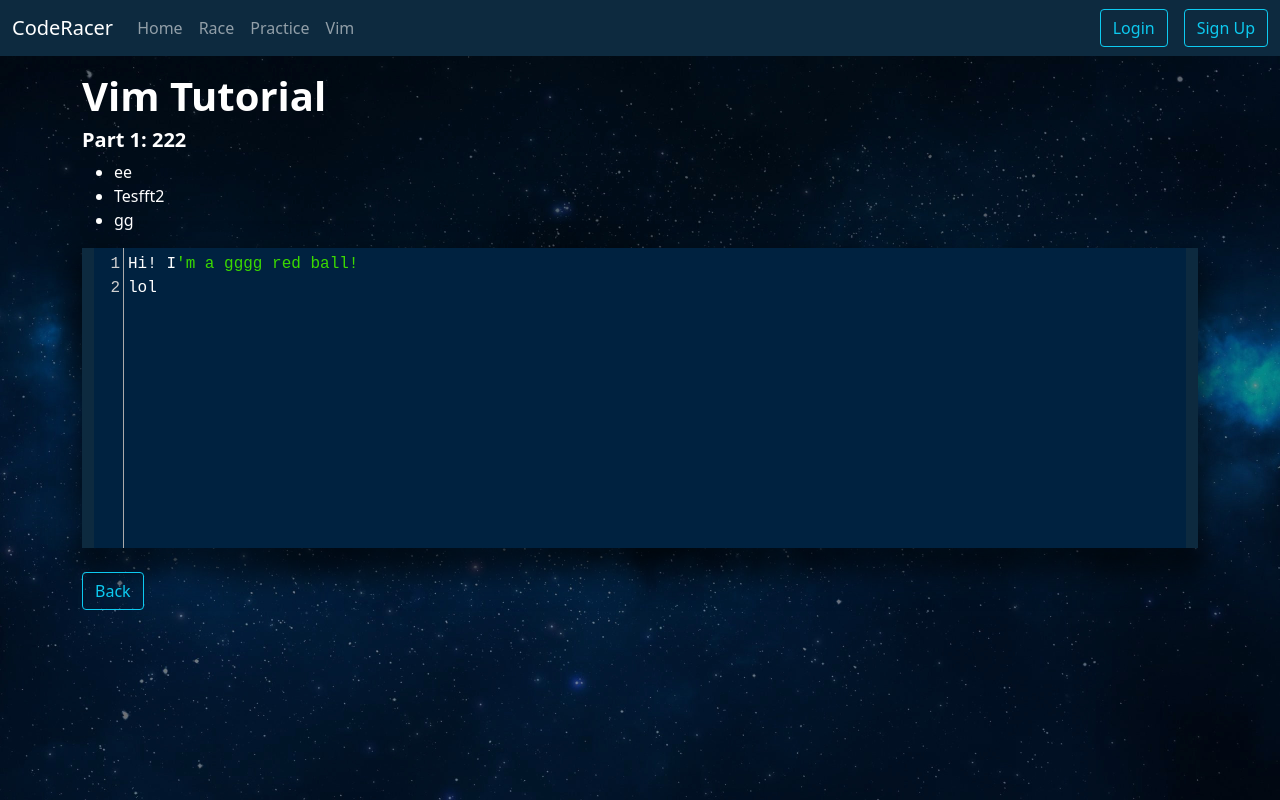
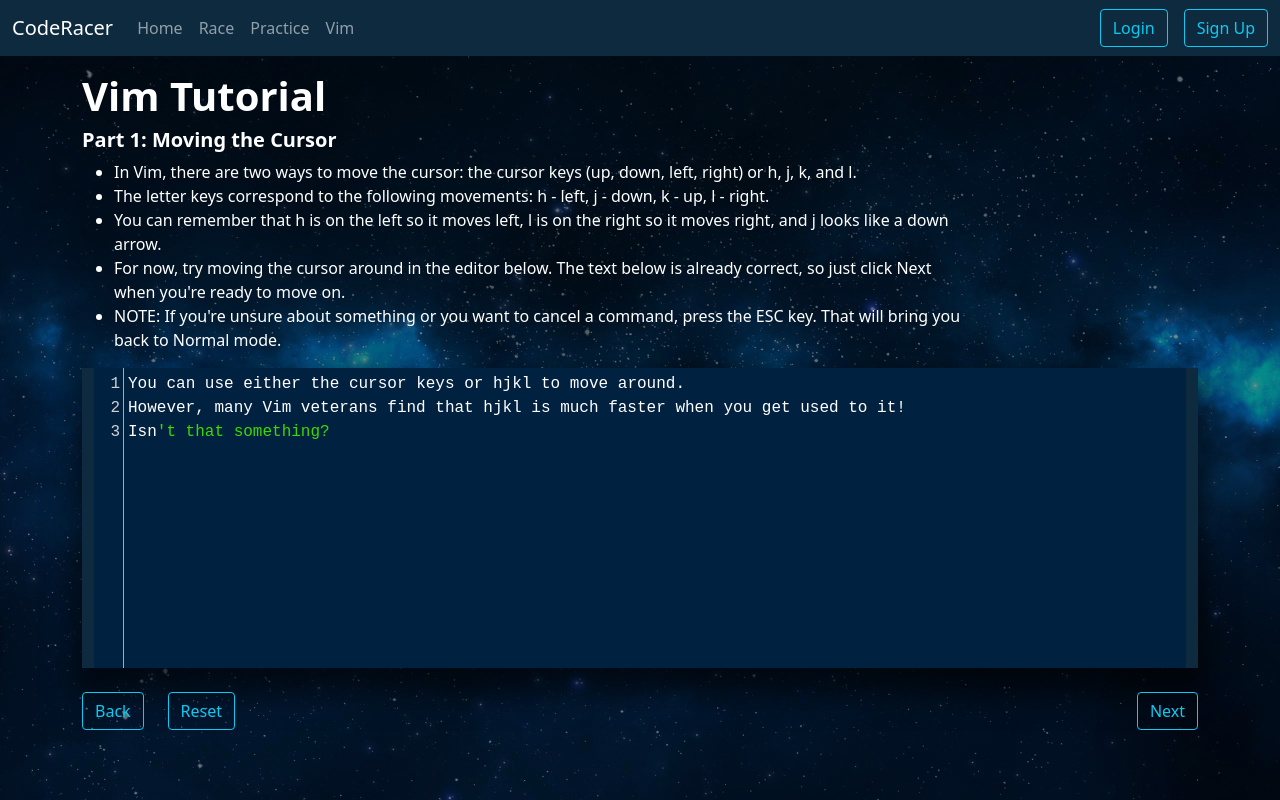
Before and after one commit to Graphcalibur/kfc-orbital-2021, a React (Create React App) app in the folder client/: page /vim/tutorial/1 in a window 1280 px wide. Built offline with nearby package versions, Linux system fonts and the light colour scheme; no server answers.

Commit message:
Added vim tutorial and vim tutorial data

```diff
--- a/client/src/components/NavBar.jsx
+++ b/client/src/components/NavBar.jsx
@@ -88,7 +88,7 @@ class NavBar extends Component {
               <Link className="nav-link" to="/lang">
                 Practice
               </Link>
-              <Link className="nav-link" to="/vim">
+              <Link className="nav-link" to="/vim/tutorial/">
                 Vim
               </Link>
             </Nav>
--- a/client/src/pages/Vim/Vim.jsx
+++ b/client/src/pages/Vim/Vim.jsx
@@ -15,7 +15,6 @@ const Vim = (props) => {
       <CodeMirror
         value={props.text}
         options={{
-          mode: "text/x-java",
           theme: "cobalt",
           lineNumbers: true,
           keyMap: "vim",
--- a/client/src/pages/Vim/VimTutorial.jsx
+++ b/client/src/pages/Vim/VimTutorial.jsx
@@ -4,6 +4,18 @@ import { Link, withRouter } from "react-router-dom";
 import Vim from "./Vim";
 
 const tutorial_data = require("./VimTutorialData.json");
+
+/* TODO:
+- Store results of texts in other parts so that if you hit back
+you don't have to redo the lesson?
+- Parts to finish:
+  - Numbers as motions
+  - Undo
+  - Put
+  - Change
+  - Find
+  - Replace
+  - */
 
 class VimTutorial extends Component {
   state = {
@@ -49,6 +61,7 @@ class VimTutorial extends Component {
           this.updatePart(this.state.part - 1);
         }}
         variant="outline-info"
+        className="mb-4 me-4"
       >
         Back
       </Button>
@@ -66,10 +79,15 @@ class VimTutorial extends Component {
         variant="outline-info"
         style={{ float: "right" }}
         disabled={this.state.text !== this.state.goal_text}
+        className="mb-4"
       >
         Next
       </Button>
     );
+  };
+
+  reset = () => {
+    this.setState({ text: this.state.initial_text });
   };
 
   onVimChange = (editor, data, value) => {
@@ -91,7 +109,7 @@ class VimTutorial extends Component {
           </b>
         </h5>
 
-        <ul className="text">
+        <ul className="text" style={{ width: "80%" }}>
           {this.state.instructions.map((instruction, i) => (
             <li key={i}>{instruction}</li>
           ))}
@@ -101,6 +119,10 @@ class VimTutorial extends Component {
 
         {this.getBackBtn()}
 
+        <Button onClick={this.reset} variant="outline-info" className="mb-4">
+          Reset
+        </Button>
+
         {this.getNextBtn()}
       </Container>
     );
--- a/client/src/pages/Vim/VimTutorialData.json
+++ b/client/src/pages/Vim/VimTutorialData.json
@@ -1,20 +1,96 @@
 [{
     "title": "Introduction",
 "instructions": [
-    "Test1",
-    "Test2",
-    "Test3"
+    "Welcome! The goal of this tutorial is to teach you the most useful Vim commands in a hands-on environment.",
+    "By the end, we hope that you will be knowledgable enough to confidently write programs in Vim.",
+    "Each part of this tutorial will introduce a new command and task you with using it to correct the text below. Only when the text is correct can you move on.",
+    "For now, the text is already correct, so simply click Next to go to the next part. If needed, you can reset the editor to its initial state by clicking Reset.",
+    "NOTE: This tutorial mainly serves as a more user-friendly version of VimTutor, hence many of the parts are based on segments from VimTutor."
 ],
-"initial_text": "Hi! I'm a bouncl red ball!",
-"goal_text": "Hi! I'm a bouncy red ball!"
+"initial_text": "Welcome to Vim!",
+"goal_text": "Welcome to Vim!"
 },
 {
-    "title": "222",
+    "title": "Moving the Cursor",
 "instructions": [
-    "ee",
-    "Tesfft2",
-    "gg"
+    "In Vim, there are two ways to move the cursor: the cursor keys (up, down, left, right) or h, j, k, and l.",
+    "The letter keys correspond to the following movements: h - left, j - down, k - up, l - right.",
+    "You can remember that h is on the left so it moves left, l is on the right so it moves right, and j looks like a down arrow.",
+    "For now, try moving the cursor around in the editor below. The text below is already correct, so just click Next when you're ready to move on.",
+    "NOTE: If you're unsure about something or you want to cancel a command, press the ESC key. That will bring you back to Normal mode."
 ],
-"initial_text": "Hi! I'm a gggg red ball!\nlol",
-"goal_text":"Hi! I'm a bouncy red ball!\nlol"
+"initial_text": "You can use either the cursor keys or hjkl to move around.\nHowever, many Vim veterans find that hjkl is much faster when you get used to it!\nIsn't that something?",
+"goal_text": "You can use either the cursor keys or hjkl to move around.\nHowever, many Vim veterans find that hjkl is much faster when you get used to it!\nIsn't that something?"
+},
+{
+    "title": "Inserting and Editing Text",
+"instructions": [
+    "Currently, the Vim Editor is in Normal Mode, which lets you enter commands but doesn't let you insert text.",
+    "To be able to insert and edit text, press the i key. This will bring you to Insert mode.",
+    "The first line in the text below is unfinished. Complete it so it matches the second line.",
+    "To do this, move your cursor to the character that's after where you want to insert the text, then press i and correct the line.",
+    "After each error is fixed, press ESC to go back to Normal mode and repeat the previous step for the next error."
+],
+"initial_text": "It seems smen forgot to some wds in line!\nIt seems like someone forgot to type some words in this line!",
+"goal_text": "It seems like someone forgot to type some words in this line!\nIt seems like someone forgot to type some words in this line!"
+},
+{
+    "title": "Deleting Text",
+"instructions": [
+    "Like all other commands, to delete text, first makre sure you are in Normal Mode.",
+    "Move the cursor to the character you want to delete, and press the x key to delete it.",
+    "The line below has many duplicate letters. Delete them to be able to move on to the next part."
+],
+"initial_text": "I thhinkkk I haaave ddddouble visiooon.",
+"goal_text": "I think I have double vision."
+},
+{
+    "title": "Appending Text",
+    "instructions": [
+        "To append text after a certain character, first make sure you are in Normal Mode.",
+        "Move the cursor to the character that's before where you want to insert the text, then press the a key and type in the text.",
+        "Alternatively, you can press A instead to append text to the end of the line.",
+        "Use these commands to complete the first line below so that it matches the second line.",
+        "NOTE: i, a, and A all bring you into Insert Mode, but they differ in where they insert the characters."
+    ],
+    "initial_text": "Someone forg to compl this li\nSomeone forgot to complete this line...",
+    "goal_text": "Someone forgot to complete this line...\nSomeone forgot to complete this line..."
+},
+{
+    "title": "Replacing Text",
+    "instructions": [
+        "To replace text, first make sure you are in Normal Mode.",
+        "Move the cursor to the character you want to replace, then press the r key and type the replacement character.",
+        "Alternatively, you can press R instead to replace as many characters as you want instead of just one.",
+        "Use these commands to edit the first line below so that it matches the second line.",
+        "NOTE: Both r and R bring you into Replace mode, but r only stays in it for one character."
+    ],
+    "initial_text": "I ate x xxxxx and xx xxxxxxxxx for lunch.\nI ate 1 apple and 10 dumplings for lunch.",
+    "goal_text": "I ate 1 apple and 10 dumplings for lunch.\nI ate 1 apple and 10 dumplings for lunch."
+},
+{
+    "title": "Motions",
+    "instructions": [
+        "One way to move around quickly in Vim is by using commands called motions. Motions will move your cursor around as follows:",
+        "w - to the first character of the next word",
+        "e - to the last character of the current word",
+        "$ - to the last character of the line",
+        "Try using these motions to move the cursor around on the text below. It's already correct so you don't have to edit anything.",
+        "Motions can also be used with certain operators, as you'll see..."
+    ],
+    "initial_text": "Motions are pretty neat, aren't they?\nMuch faster than holding left or right!",
+    "goal_text": "Motions are pretty neat, aren't they?\nMuch faster than holding left or right!"
+},{
+    "title": "Deleting Text with Motions",
+    "instructions": [
+        "A faster way to delete text is to use the d operator with motions. Their usage is below:",
+        "dw - Delete up to and excluding the first character of the next word",
+        "de - Delete up to and including the last character of the current word",
+        "d$ - Delete up to and including the last character of the line",
+        "To use these combinations, make sure you're in normal mode and just press the d key and then the motion you want.",
+        "You can also press the d key twice (dd) to delete an entire line.",
+        "Use these commands to delete all the x's and unnecessary spaces in the text below."
+    ],
+    "initial_text": "Help!xxxx There's an xxxxx epidemic in here! xxxxxxxxxxx\nxxxxxxxxxxxxxxxxx xxxxxxx xxxxxxxxxxxxx",
+    "goal_text": "Help! There's an epidemic in here!"
 }]
```
